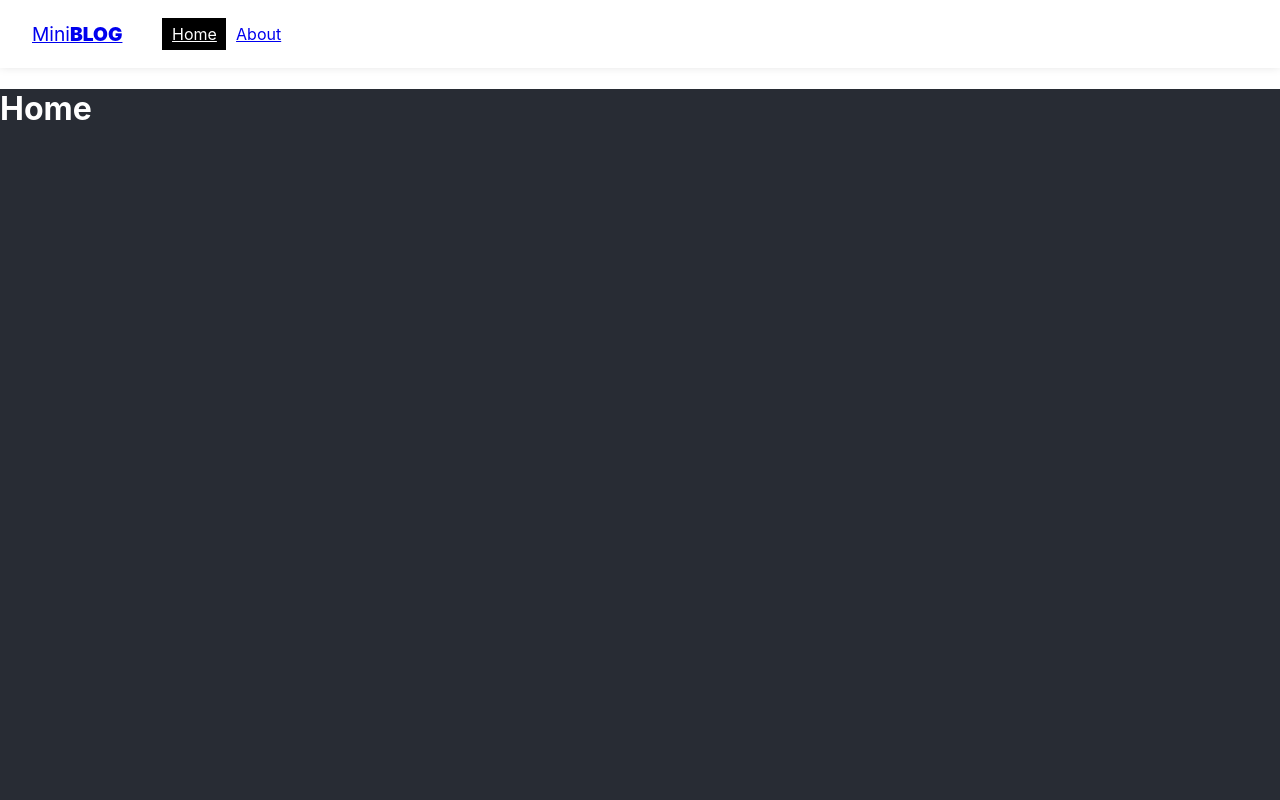
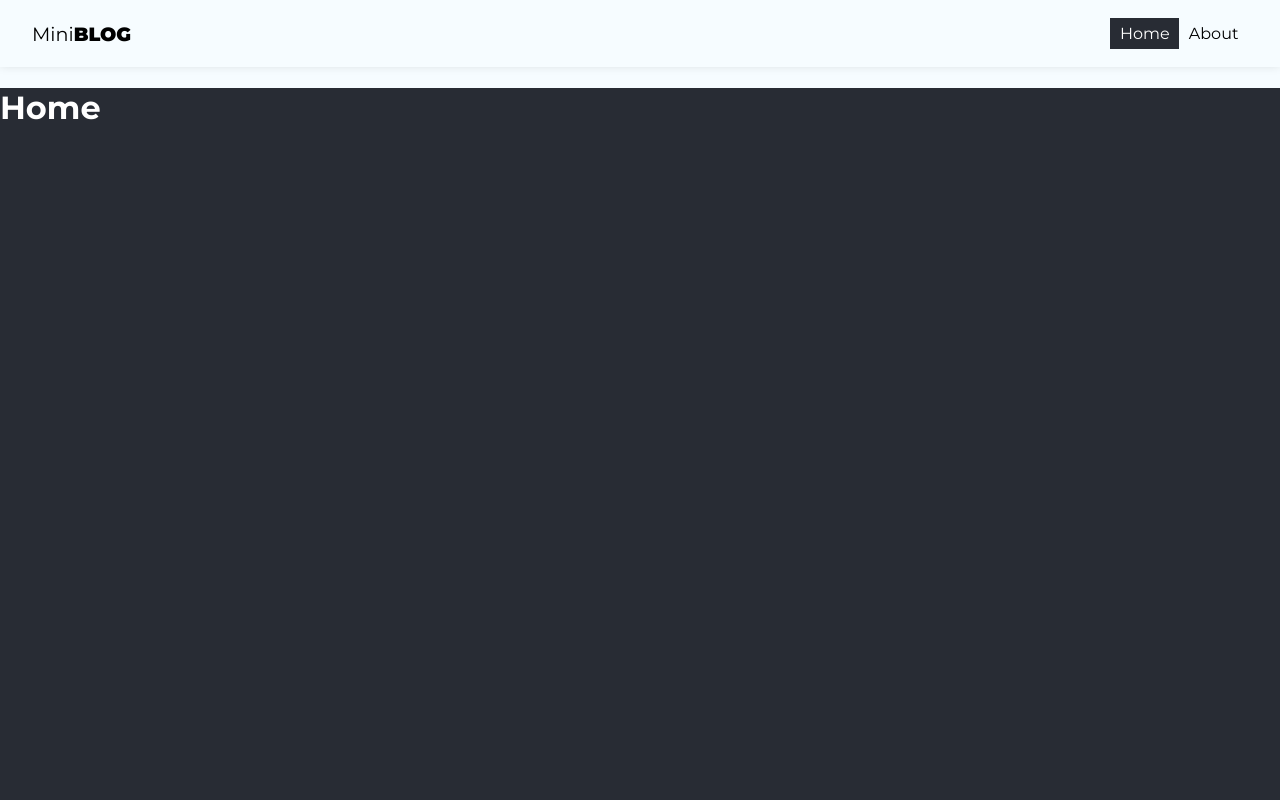
Before and after one commit to JonathasRosa/HaviTechProse, a React (Create React App) app in the folder miniblog/: page / in a window 1280 px wide. Shown: the top 800 px of the page. Built offline with nearby package versions, Linux system fonts and the light colour scheme.

Commit message:
Feat: styles gerais, navbar and footer

```diff
--- a/miniblog/public/index.html
+++ b/miniblog/public/index.html
@@ -24,7 +24,10 @@
       work correctly both with client-side routing and a non-root public URL.
       Learn how to configure a non-root public URL by running `npm run build`.
     -->
-    <title>React App</title>
+    <title>HaviTechProse</title>
+    <link rel="preconnect" href="https://fonts.googleapis.com">
+    <link rel="preconnect" href="https://fonts.gstatic.com" crossorigin>
+    <link href="https://fonts.googleapis.com/css2?family=Montserrat:ital,wght@0,100;0,200;0,300;0,400;0,500;0,600;0,700;0,800;0,900;1,100;1,200;1,300;1,400;1,500;1,600;1,700;1,800;1,900&display=swap" rel="stylesheet">
   </head>
   <body>
     <noscript>You need to enable JavaScript to run this app.</noscript>
--- a/miniblog/src/components/Navbar.js
+++ b/miniblog/src/components/Navbar.js
@@ -1,6 +1,5 @@
 import React from "react";
 import { NavLink } from "react-router-dom";
-
 
 //CSS
 import styles from "./Navbar.module.css";
--- a/miniblog/src/components/Navbar.module.css
+++ b/miniblog/src/components/Navbar.module.css
@@ -1,7 +1,7 @@
 .navbar {
     display: flex;
     box-shadow: rgba(0,0,0, .15) 0px -2px 10px 0px;
-    justitfy-content: space-betwee;
+    justify-content: space-between;
     align-items: center;
     padding: .5em 2em;
 }
@@ -27,6 +27,6 @@
 }
 
 .active {
-    background-color: #000;
+    background-color: #282c34;
     color: #fff;
 }
--- a/miniblog/src/index.css
+++ b/miniblog/src/index.css
@@ -1,13 +1,31 @@
 body {
+  background-color: #F6FCFF;
   margin: 0;
-  font-family: -apple-system, BlinkMacSystemFont, 'Segoe UI', 'Roboto', 'Oxygen',
-    'Ubuntu', 'Cantarell', 'Fira Sans', 'Droid Sans', 'Helvetica Neue',
-    sans-serif;
-  -webkit-font-smoothing: antialiased;
-  -moz-osx-font-smoothing: grayscale;
+  padding: 0;
+  font-family: "Montserrat", sans-serif;
 }
 
-code {
-  font-family: source-code-pro, Menlo, Monaco, Consolas, 'Courier New',
-    monospace;
+input::placeholder,
+textarea::placeholder {
+  font-family: "Montserrat", sans-serif;
 }
+
+input::focus,
+textarea::focus {
+  outline: none;
+}
+
+a, nav button {
+  text-decoration: none;
+  background-color: transparent;
+  boder: none;
+  color: #000;
+  transition: .4s;
+  font-size: 1em;
+  cursor: pointer;
+  font-family: "Montserrat", sans-serif;
+}
+
+a:hover, nav button:hover {
+  color: #bbb;
+}
```
